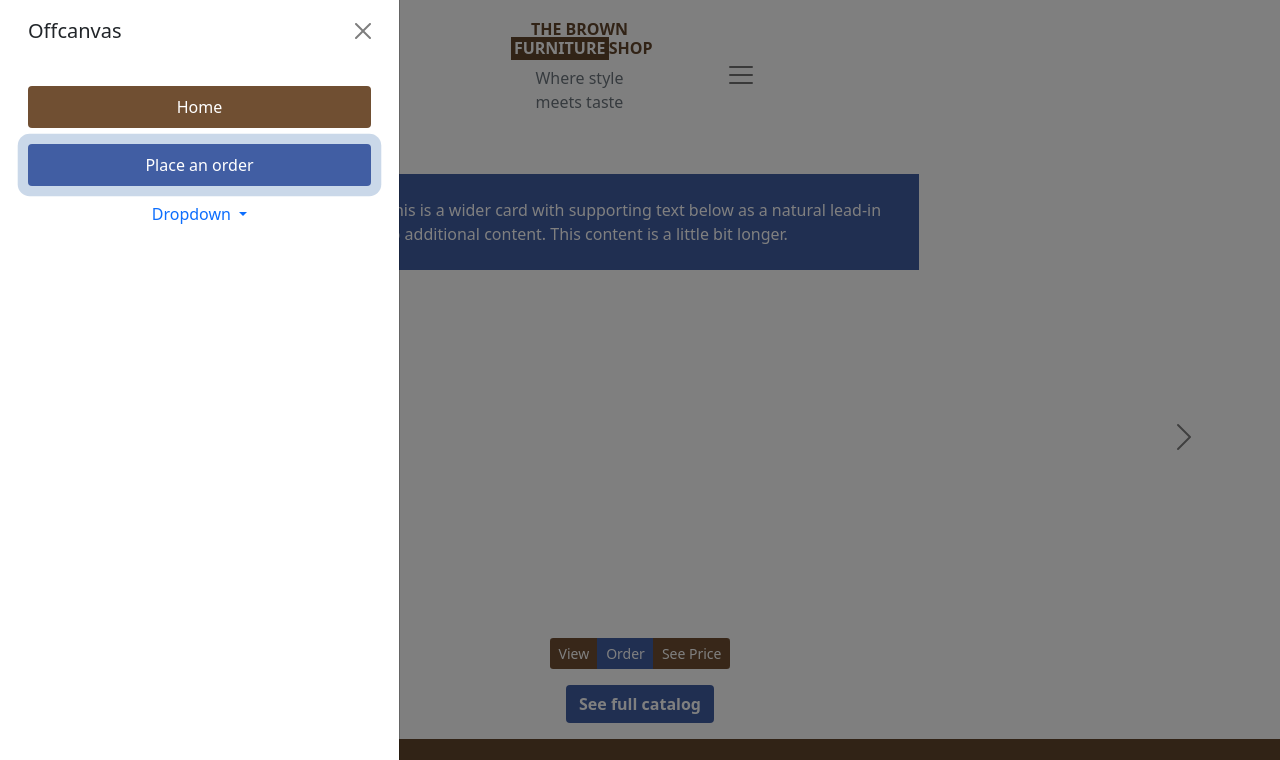
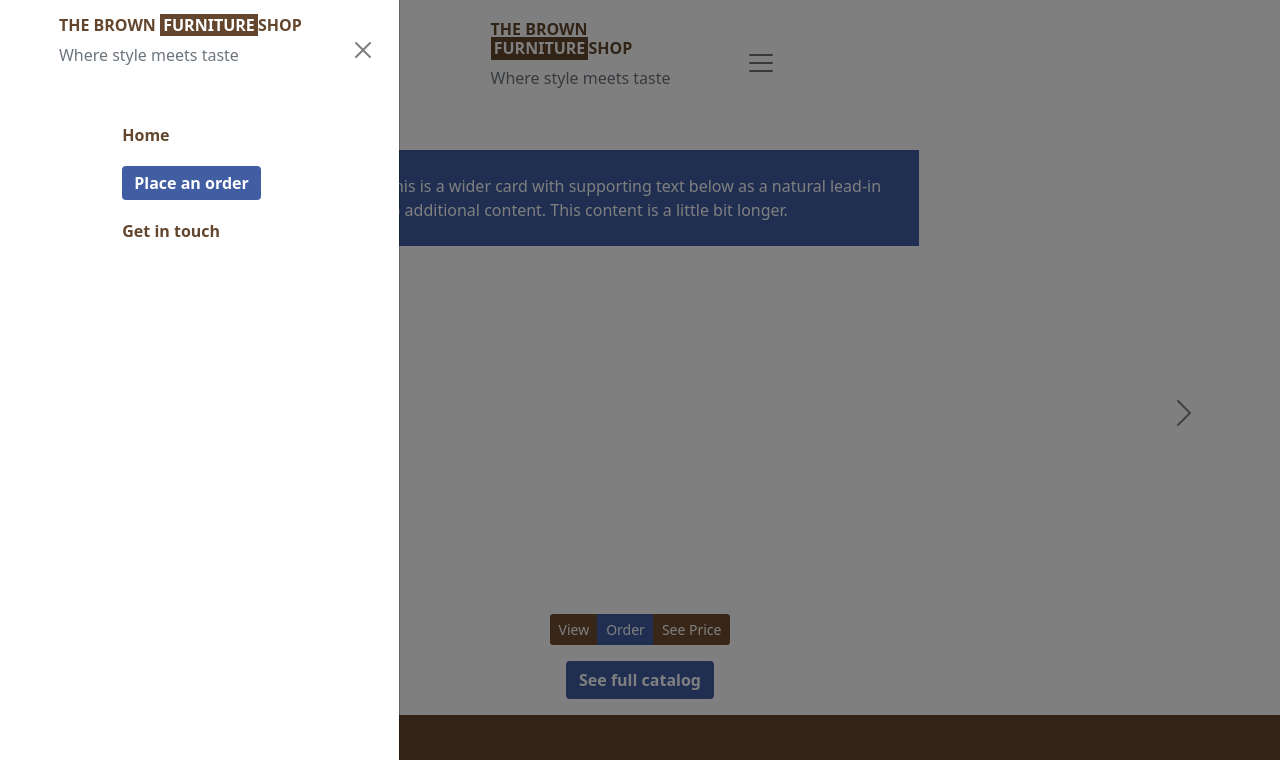
Before and after one commit to blackqahwah/furniture-shop, a plain HTML site: page index.html in a window 1280 px wide. Both pictures are taken after a click on the button 740 px from the left and 75 px from the top of the page. Shown: the top 760 px of the page. Drawn offline with nearby package versions, Linux system fonts and the light colour scheme.

Commit message:
I do small ting

```diff
--- a/aesthetics.css
+++ b/aesthetics.css
@@ -31,8 +31,14 @@ color:white;
 
 .bluebtn{
     background-color: #415EA3;
-    color: white;
+    color: white !important;
     animation: pulse 1500ms infinite;
+
+    padding: 0.375rem 0.75rem;
+  font-size: 1rem;
+  border-radius: 0.25rem;
+  transition: color 0.15s ease-in-out, background-color 0.15s ease-in-out, border-color 0.15s ease-in-out, box-shadow 0.15s ease-in-out;
+
 
 }
 
@@ -40,16 +46,7 @@ color:white;
 background-color: #2f51a0;
 color:white;
 }
-@keyframes pulse {
 
-    0%{
-        box-shadow: #6B92C1 0 0 0 0;
-    }
-
-    75%{
-        box-shadow: #6B92C100 0 0 0 16px;
-    }
-}
 
 .brownbtn{
     background-color: #704F32;
@@ -167,3 +164,14 @@ background-color: #63462D;
 html{
     scroll-behavior: smooth;
 }
+
+.nav-item{
+
+    margin-bottom: 3vh;
+}
+
+.nav-item a{
+    color:#63462D;
+    text-decoration: none;
+    font-weight: bold;
+}
--- a/index.html
+++ b/index.html
@@ -24,42 +24,54 @@
 <body>
 
   <header class="sticky-top">
+        <nav class="navbar navbar-light bg-light ">
 
-    <nav class="navbar navbar-light bg-light d-flex flex-row justify-content-end">
-      <div class="container py-3 py-lg-2 px-4 text-center">
+      <div class="container-fluid py-3 py-lg-2 px-4">
 
-        <div class="row row-cols-sm-1 row-cols-md-2 row-cols-lg-2 py-lg-1 mx-auto">
+        <div class="row row-cols-sm-2 row-cols-md-2 row-cols-lg-2 py-lg-1 mx-auto">
 
-        <div class="col-lg-6 col-md-8 mx-auto">
+        <div class="col-lg-9 col-md-8 mx-auto">
           <a class="links" href="index.html">
             <h6 class="fw-bold" id="heading">THE BROWN
               <span class="markmebrown">FURNITURE</span>SHOP</h6>
           <p class="lead text-muted">Where style meets taste</p>
         </a>
+
+
         </div>
 
-        <button class="navbar-toggler col col-3 mx-auto" type="button" data-bs-toggle="offcanvas" data-bs-target="#offcanvasNavbar" aria-controls="offcanvasNavbar">
+        <button class="navbar-toggler col col-3 " type="button" data-bs-toggle="offcanvas" data-bs-target="#offcanvasNavbar" aria-controls="offcanvasNavbar">
           <span class="navbar-toggler-icon"></span>
         </button>
 
         <div class="offcanvas offcanvas-start" tabindex="-1" id="offcanvasNavbar" aria-labelledby="offcanvasNavbarLabel">
 
           <div class="offcanvas-header">
-            <h5 class="offcanvas-title" id="offcanvasNavbarLabel">Offcanvas</h5>
+
+            <div class=" offcanvas-title col-lg-9 col-md-8 mx-auto" id="offcanvasNavbarLabel">
+              <a class="links" href="index.html">
+                <h6 class="fw-bold" id="heading">THE BROWN
+                  <span class="markmebrown">FURNITURE</span>SHOP</h6>
+              <p class="lead text-muted">Where style meets taste</p>
+            </a>
+            </div>
             <button type="button" class="btn-close text-reset" data-bs-dismiss="offcanvas" aria-label="Close"></button>
           </div>
 
-          <div class="offcanvas-body">
-            <ul class="navbar-nav justify-content-end flex-grow-1">
+          <div class="offcanvas-body mx-auto">
+            <ul class="navbar-nav justify-content-end flex-grow-1 pe-3">
 
               <li class="nav-item">
-                <a class="nav-link btn my-2 brownbtn" aria-current="page" href="index.html">Home</a>
+                <a id="navitems" href="index.html">Home</a>
               </li>
               <li class="nav-item">
-                <a class="nav-link btn my-2 bluebtn" href="order.html">Place an order</a>
+                <a id="navitems" class="bluebtn " href="order.html">Place an order</a>
               </li>
-              <li class="nav-item dropdown">
-                <a class="nav-link dropdown-toggle" href="#" id="offcanvasNavbarDropdown" role="button" data-bs-toggle="dropdown" aria-expanded="false">
+              <li class="nav-item">
+                <a id="navitems" href="">Get in touch</a>
+              </li>
+              <!-- <li class="nav-item dropdown">
+                <a class="dropdown-toggle" href="#" id="offcanvasNavbarDropdown" role="button" data-bs-toggle="dropdown" aria-expanded="false">
                   Dropdown
                 </a>
                 <ul class="dropdown-menu" aria-labelledby="offcanvasNavbarDropdown">
@@ -70,13 +82,11 @@
                   </li>
                   <li><a class="dropdown-item" href="#">Something else here</a></li>
                 </ul>
-              </li>
+              </li> -->
+
             </ul>
+          </div>
 
-
-
-
-          </div>
         </div>
       </div>
       </div>
```
Also changed, not shown: order.html (+51 -15 lines), bootstrap-5.0.2-dist/css/bootstrap.css.
